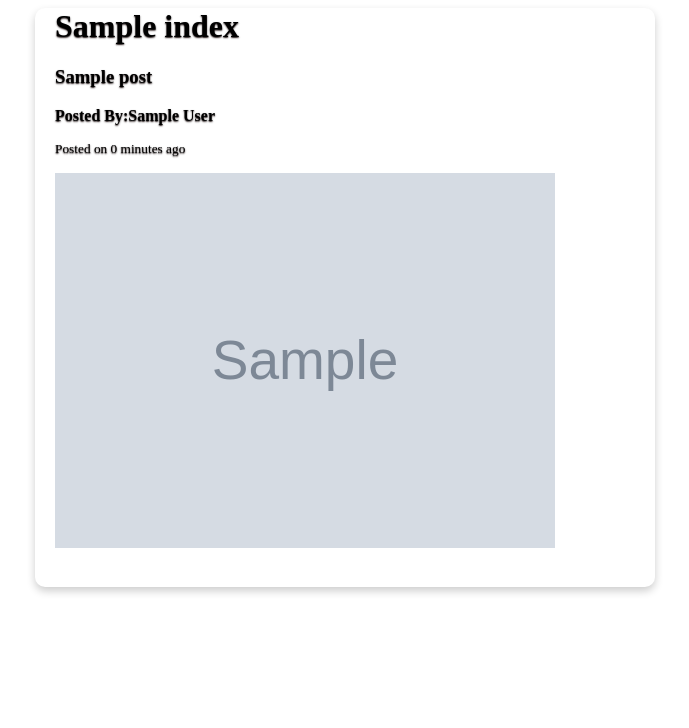
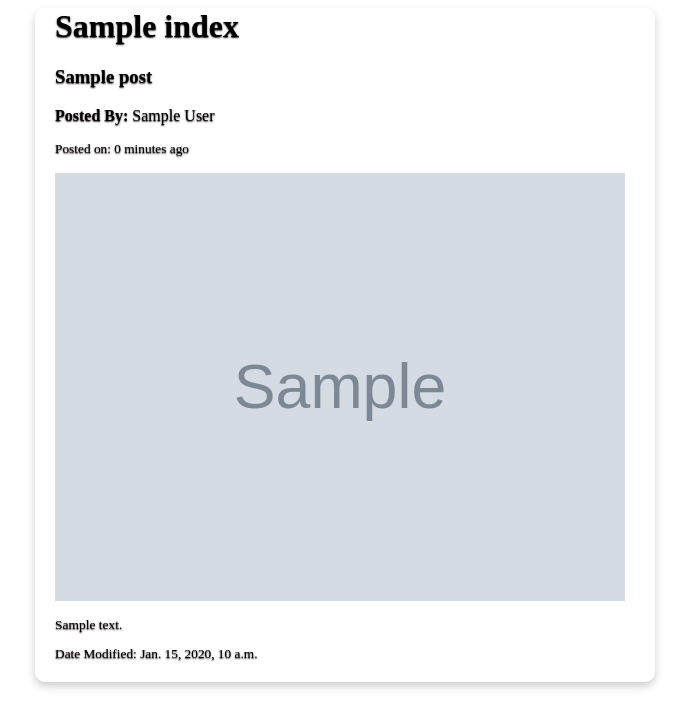
Before and after one commit to siuols/intern-blog, a Django app: page /blog/ in a window 1280 px wide. Shown: the top 728 px of the page, without its empty margins (295-984 px from the left). Run offline with Django 3.2, Linux system fonts and the light colour scheme; tables that the repository leaves empty hold one stand-in row (values such as "Sample post"); grey boxes marked "Sample" are stand-in pictures.

Commit message:
Date Modify in Post List

```diff
--- a/jassen/project/blog/static/css/style.css
+++ b/jassen/project/blog/static/css/style.css
@@ -9,3 +9,7 @@
     padding-left: 20px;
     padding-bottom:20px;
 }
+.p{
+    font-family: "Times New Roman", Times, serif;
+    font-size: 13.5px;
+}
--- a/jassen/project/blog/templates/Post_list.html
+++ b/jassen/project/blog/templates/Post_list.html
@@ -7,10 +7,13 @@
       <h1>{{obj.blog.heading}}</h1>
       <h2>{{obj.blog.sub_Heading}}</h2>
       <h3>{{obj.title}}</h3>
-      <strong><p>Posted By:{{obj.author}}</p></strong>
-      <small> Posted on {{ obj.date|timesince }} ago</small></p>
-      <p><img src="{{ obj.MEDIA_URL }}{{obj.banner_photo.url}}" width="500px"></p>
-      <h3><a href=" "> </a></h3>
+      <p><strong>Posted By:</strong> {{obj.author}}</p>
+      <small> Posted on: {{ obj.date|timesince }} ago</small></p>
+      <p><img src="{{ obj.MEDIA_URL }}{{obj.banner_photo.url}}" width="570px"></p>
+      <p class="p">{{obj.body}}</p>
+
+          <small>Date Modified: {{obj.date_modified }} </small>
+
     </div>
   {% endfor %}
  {% endblock %}
```
